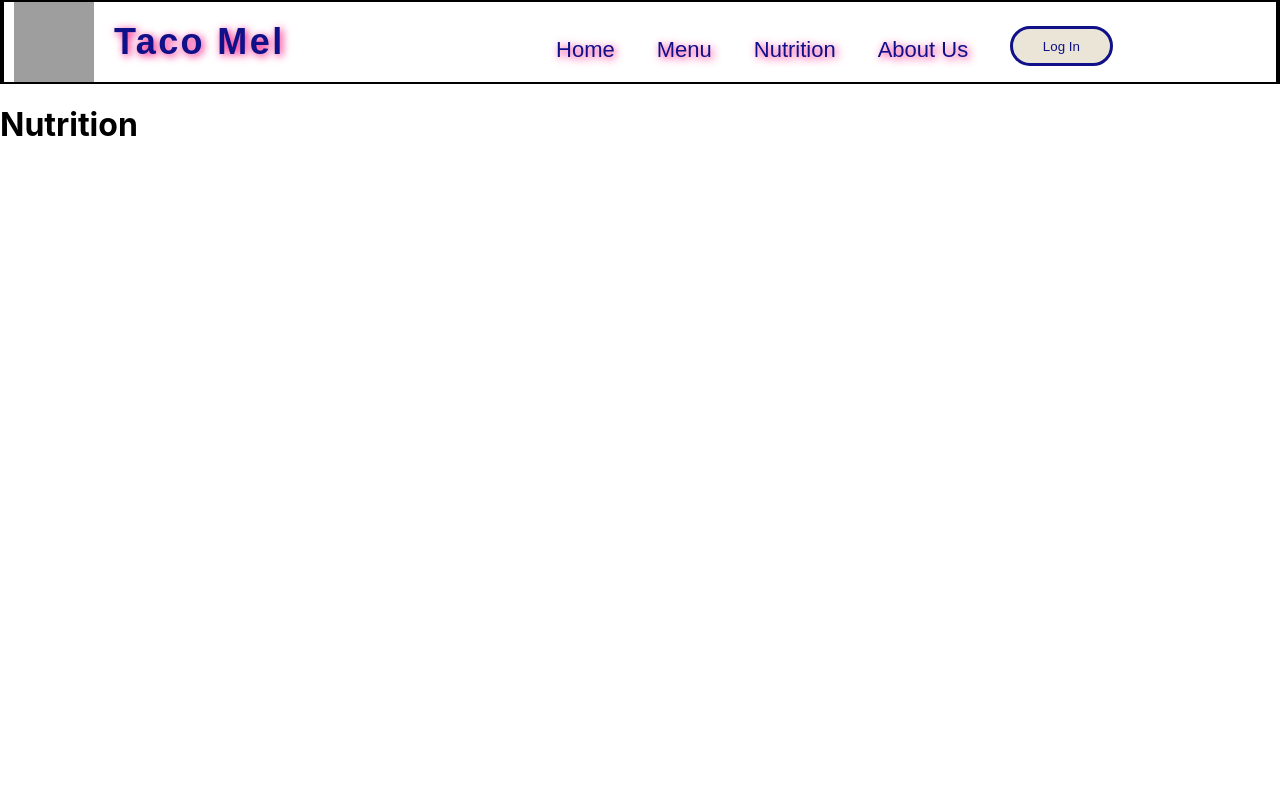
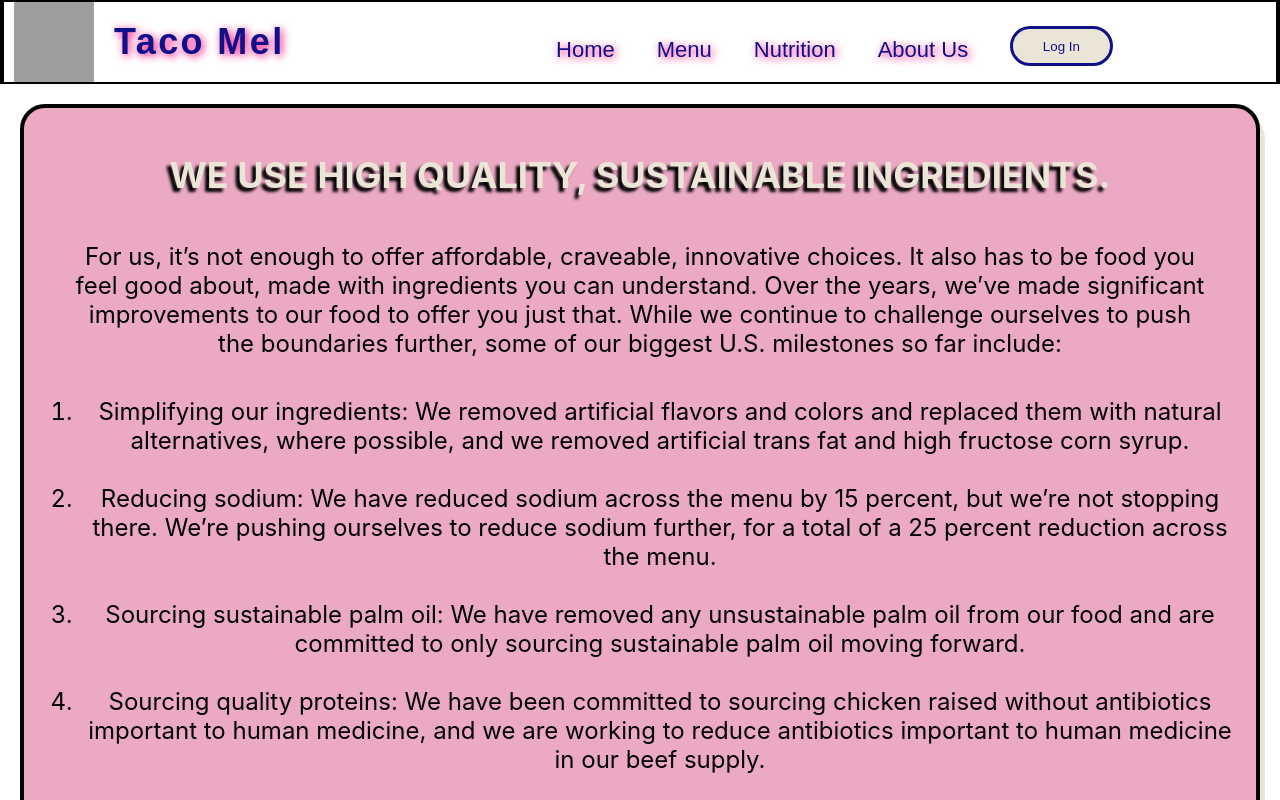
Before and after one commit to Robbins180/taco-mel, a React (Create React App) app: page /Nutrition in a window 1280 px wide. Shown: the top 800 px of the page. Built offline with nearby package versions, Linux system fonts and the light colour scheme; grey boxes are pictures that could not be loaded; a web font is replaced by a local one.

Commit message:
nutrition

```diff
--- a/src/App.js
+++ b/src/App.js
@@ -10,6 +10,7 @@ import About from './components/pages/About';
 import Nutrition from './components/pages/Nutrition';
 import Auth from './components/pages/Auth';
 import Legal from './components/pages/Legal-notices';
+import Footer from './components/Footer';
 
 
   function App() {
@@ -25,9 +26,10 @@ import Legal from './components/pages/Legal-notices';
             <Route path='/Nutrition' exact component={Nutrition} />
             <Route path='/sign-up' exact component={Auth} />
             <Route path='/Legal-notices' exact component={Legal} />
+
           </Switch>
         </Router>
-
+        <Footer />
 
     </>
     );
--- a/src/components/pages/About.js
+++ b/src/components/pages/About.js
@@ -1,6 +1,13 @@
 import React from 'react';
 import '../../App.css'
 
+
 export default function About() {
-  return <h1 className='About'>About Us</h1>
+  return (
+  <>
+    <h1 className='About'>About Us
+    </h1>
+
+  </>
+  )
 };
--- a/src/components/pages/Home.js
+++ b/src/components/pages/Home.js
@@ -11,7 +11,7 @@ function Home() {
      {/*  <Hero slides={SliderData} />; */}
       <Hero />
       <Serving />
-      <Footer />
+
 
     </>
   )
--- a/src/components/pages/Menu.css
+++ b/src/components/pages/Menu.css
@@ -29,7 +29,7 @@
   background-color: var(--interior-pale-pink);
   color: var(--interior-neon-blue);
   text-shadow: -4px 4px 3px var(--purple);
-  box-shadow: 5px 10px;;
+  box-shadow: 5px 10px;
   font-size: 40px;
   border: 4px solid black;
   border-radius: 20px 20px 20px 20px;
--- a/src/components/pages/Menu.js
+++ b/src/components/pages/Menu.js
@@ -4,9 +4,10 @@ import { Link } from 'react-router-dom';
 import './Menu.css';
 
 
+
 function Menu() {
   return (
-
+  <>
     <div className='Menu'>
       <h1 className='Menu-header'>MENU</h1>
       <div className='Order-curve'>
@@ -122,6 +123,9 @@ function Menu() {
       <br />
       <p>Prices and items may vary at participating locations and with substitutions. Tax extra.</p>
     </div>
+
+  </>
+
   );
 };
 
--- /dev/null
+++ b/src/components/pages/Nutrition.css
@@ -0,0 +1,62 @@
+:root {
+    /*  Main TB Logo Colors */
+    --white: #fff;
+    --purple: #101088;
+    --hot-pink: #F6007B;
+    --gold: #FDED00;
+    --orange: #E68731;
+    --biege: #C1B69A;
+    --interior-magenta:# ;
+    --interior-pale-pink: #EBA9C4 ;
+    --interior-fire-pink: #842C2E ;
+    --interior-neon-blue: #54D9CD;
+    --interior-cream: #EAE5D7;
+    --interior-salmon: #FAAC7E;
+    --interior-90s-purple: #8D5FC5;
+  }
+
+  .nutrition-container {
+    /* overflow: hidden;
+    margin: 0px 20px 20px 20px;
+    border-radius: 0px 0px 25px 25px;
+    background-color: var(--biege); */
+  }
+
+  .nutrition-body {
+    overflow: hidden;
+    margin: 20px 20px 20px 20px;
+    padding: 15px;
+    border-radius: 25px 25px 25px 25px;
+    border: 4px solid black;
+    background-color: var(--interior-pale-pink);
+    color: var(--interior-cream);
+    /* text-shadow: -4px 4px 3px black; */
+    box-shadow: 5px 10px;
+    letter-spacing: 0.2rem;
+    font-size: 24px;
+    text-align: center;
+    justify-content: center;
+    letter-spacing: normal;
+
+  }
+
+  .nutrition-body > p {
+    color: black;
+      padding: 15px;
+      margin: 15px;
+
+  }
+
+  .nutrition-body > ol {
+    color: black;
+      /* padding: 15px;
+      margin: 15px; */
+
+  }
+
+  .nutrition-body > h2 {
+     text-shadow: -4px 4px 3px black;
+      /* padding: 15px;
+      margin: 15px; */
+
+  }
--- a/src/components/pages/Nutrition.js
+++ b/src/components/pages/Nutrition.js
@@ -1,6 +1,33 @@
-import React from 'react';
-import '../../App.css'
+import React from 'react'
+import './Nutrition.css';
 
-export default function Nutrition() {
-  return <h1 className='Nutrition'>Nutrition</h1>
-};
+
+function Nutrition() {
+  return (
+    <div>
+      <div className='nutrition-container'>
+        <div className='top-img'></div>
+        <div className='nutrition-body'>
+          <h2>WE USE HIGH QUALITY, SUSTAINABLE INGREDIENTS.</h2>
+          <p>For us, it’s not enough to offer affordable, craveable, innovative choices. It also has to be food you feel good about, made with ingredients you can understand. Over the years, we’ve made significant improvements to our food to offer you just that. While we continue to challenge ourselves to push the boundaries further, some of our biggest U.S. milestones so far include:</p>
+          <ol>
+            <li>Simplifying our ingredients: We removed artificial flavors and colors and replaced them with natural alternatives, where possible, and we removed artificial trans fat and high fructose corn syrup.</li>
+            <br />
+            <li>Reducing sodium: We have reduced sodium across the menu by 15 percent, but we’re not stopping there. We’re pushing ourselves to reduce sodium further, for a total of a 25 percent reduction across the menu.</li>
+            <br />
+            <li>Sourcing sustainable palm oil: We have removed any unsustainable palm oil from our food and are committed to only sourcing sustainable palm oil moving forward.</li>
+            <br />
+            <li>Sourcing quality proteins: We have been committed to sourcing chicken raised without antibiotics important to human medicine, and we are working to reduce antibiotics important to human medicine in our beef supply.</li>
+            <br />
+            <li>Offering better beverages: At least 50% of our medium fountain beverages will be 100 calories and 20 grams of sugar or less. We’re working hard to achieve that goal. Interested in trying one of these better beverages? Try the Mtn Dew Baja Blast Zero Sugar or Pepsi Zero Sugar, in restaurants now.</li>
+          </ol>
+          <h2>WE BELIEVE TRANSPARENCY IS KEY.</h2>
+          <p>We’re not big on secrets. That’s why, we always make it easy to learn what’s in your food. We were one of the first quick service restaurants to post full nutrition information and ingredient statements online. Since then, we have incorporated a (V) symbol on our menuboards in restaurants to remove the guesswork for our vegetarian customers and help them locate options that fit their lifestyle. We have also expanded our website to include allergen information and a nutrition calculator to help you find options and customize your own creations to fit your lifestyle and make an informed decision.</p>
+
+        </div>
+      </div>
+    </div>
+  )
+}
+
+export default Nutrition
```
